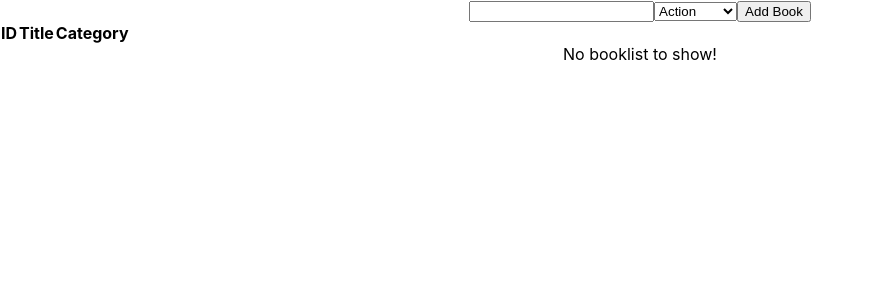
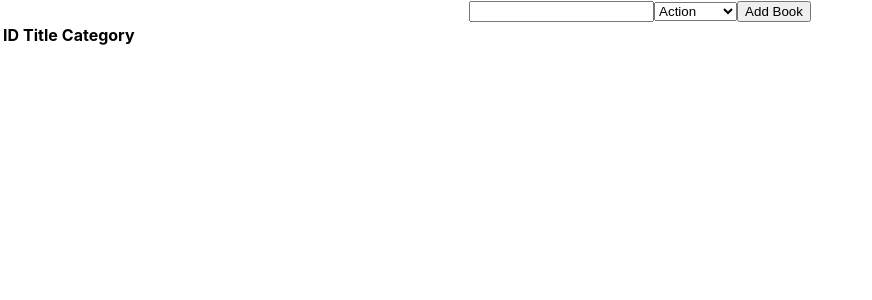
Before and after one commit to henatan99/book-store, a React (Create React App) app: page / in a window 1280 px wide. Shown: the top 300 px of the page, without its empty margins (0-872 px from the left). Built offline with nearby package versions, Linux system fonts and the light colour scheme.

Commit message:
Fix bugs

```diff
--- a/src/components/BookList.js
+++ b/src/components/BookList.js
@@ -1,19 +1,25 @@
 /* eslint-disable react/destructuring-assignment */
+/* eslint-disable react/prop-types */
 
+import React from 'react';
 import { connect } from 'react-redux';
 import Book from './Book';
 
-const BookList = (books) => (
-  <div>
+const BookList = ({ books }) => (
+  <table>
+    <thead>
       <tr>
         <th>ID</th>
         <th>Title</th>
         <th>Category</th>
       </tr>
+    </thead>
+    <tbody>
       {books && books.length
         ? books.map((book) => <Book key={`book-${book.id}`} book={book} />)
-      : 'No booklist to show!'}
-  </div>
+        : alert('No booklist to show!')}
+    </tbody>
+  </table>
 );
 
 const getBookList = (store) => (store && store.todos ? store.todos.allIds : []);
--- a/src/reducers/books.js
+++ b/src/reducers/books.js
@@ -1,5 +1,5 @@
-const CREATE_BOOK = 'CREATE_BOOK';
-const REMOVE_BOOK = 'REMOVE_BOOK';
+export const ADD_TODO = "ADD_TODO";
+export const TOGGLE_TODO = "TOGGLE_TODO";
 
 const iniatialState = {
   allIds: [],
```
Lines whose indentation alone changed are shown as unchanged.
